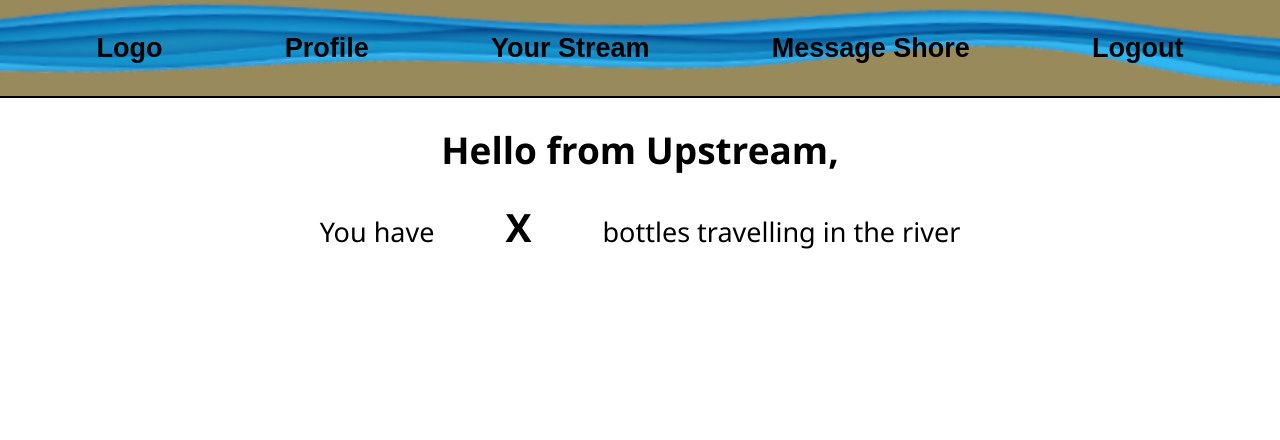
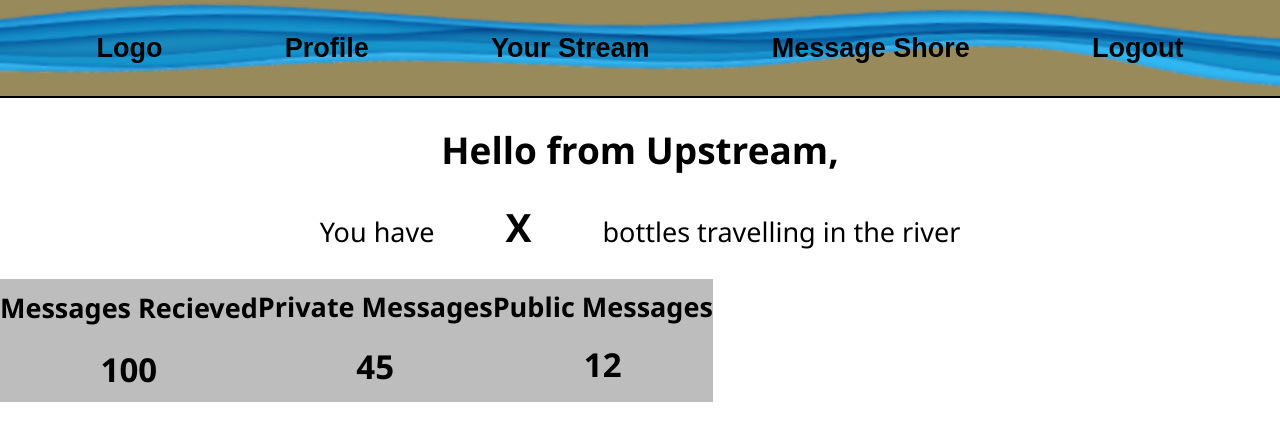
Before and after one commit to DannyHayek/time-capsule-client, a React (Create React App) app: page /profile in a window 1280 px wide. Shown: the top 440 px of the page. Built offline with nearby package versions, Linux system fonts and the light colour scheme.

Commit message:
Created basic layout for profile with title components

```diff
--- a/src/pages/Profile/Profile.jsx
+++ b/src/pages/Profile/Profile.jsx
@@ -1,12 +1,13 @@
 import React from 'react'
 import ProfileTitle from '../../components/profile/ProfileTitle'
 import './Profile.css';
+import StatCardsSection from '../../components/profile/StatCardsSection';
 
 const Profile = () => {
   return (
     <div>
       <ProfileTitle />
-
+      <StatCardsSection />
     </div>
   )
 }
```
